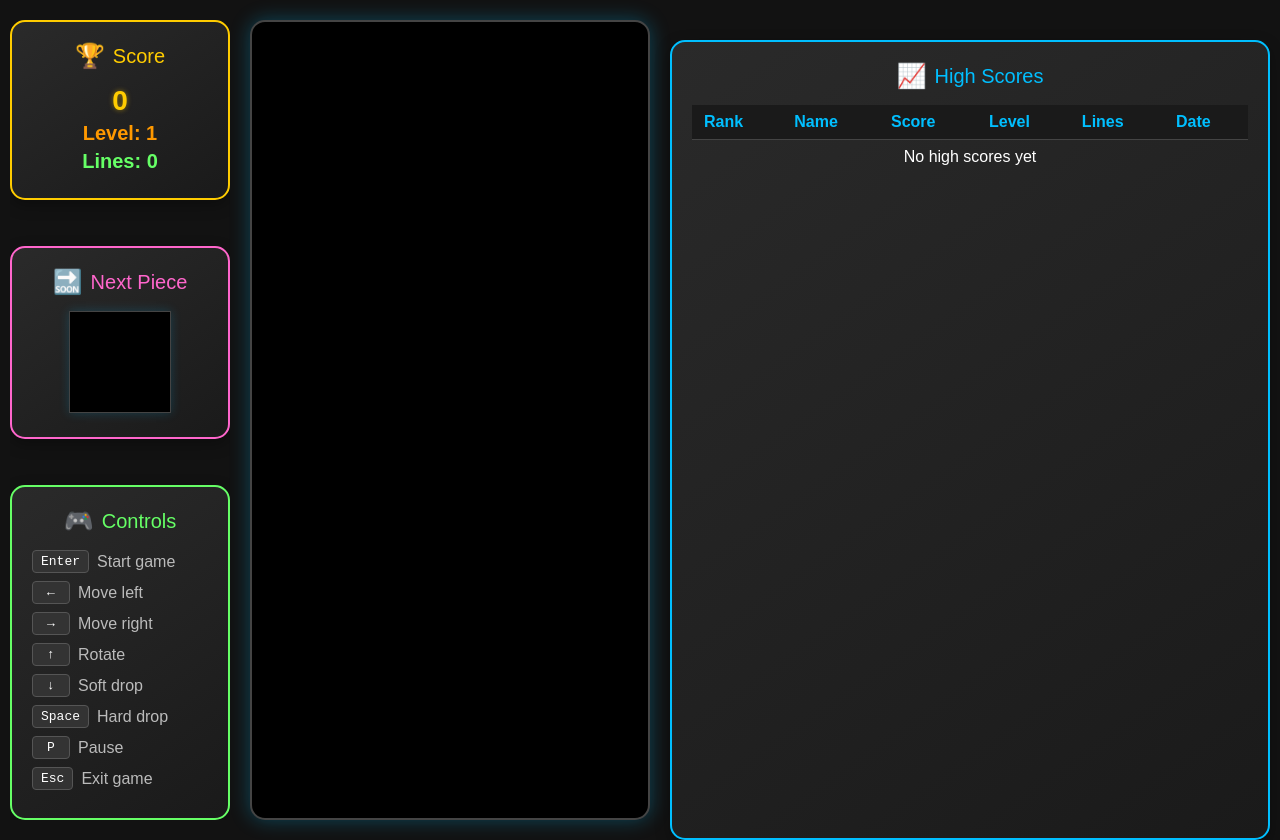
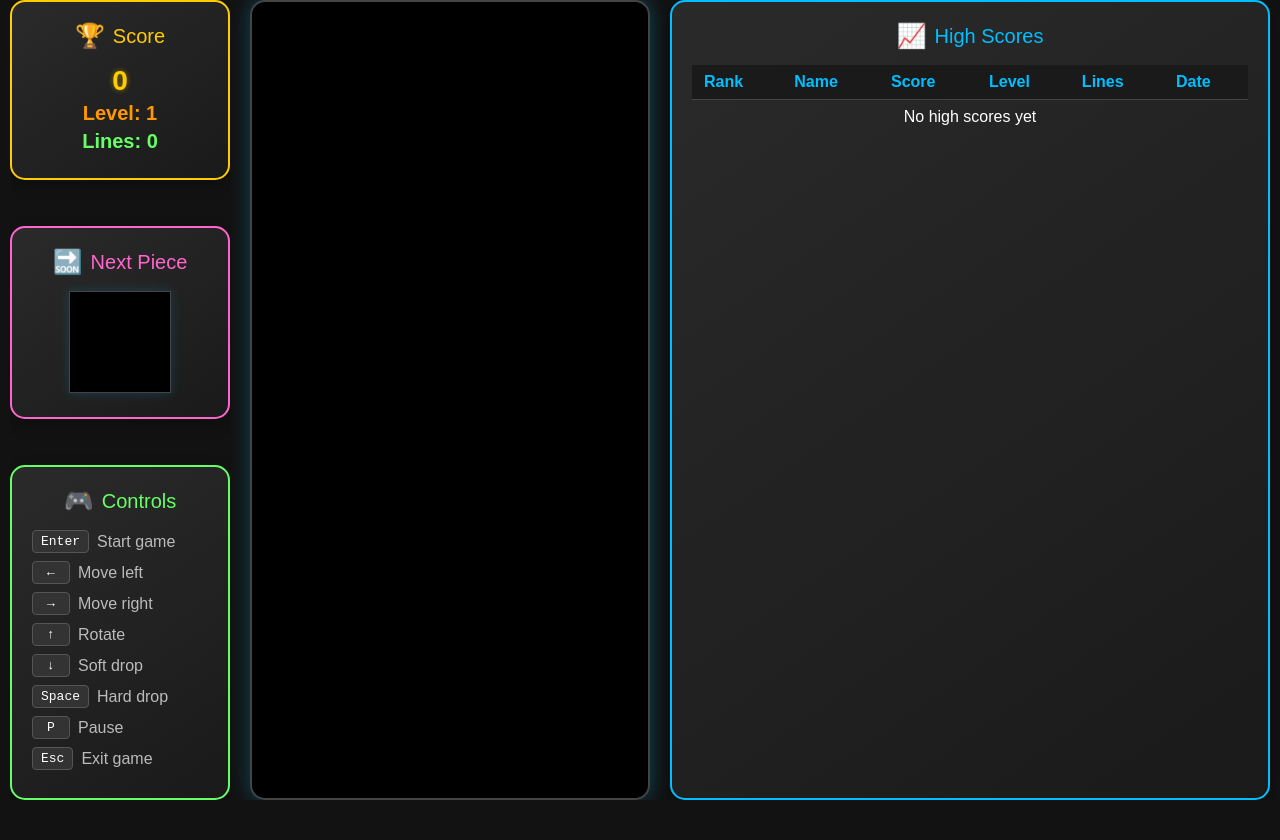
Before and after one commit to ketankshukla/tetris, a website: page index.html in a window 1280 px wide. After the commit the page ends 800 px from the top, so only its background shows below. Drawn offline with Linux system fonts and the light colour scheme.

Commit message:
panels height adjustment 2

```diff
--- a/index.html
+++ b/index.html
@@ -41,7 +41,6 @@
             height: 800px;
             box-sizing: border-box;
             overflow-y: hidden;
-            margin-top: 20px;
             padding: 0;
         }
 
@@ -52,7 +51,6 @@
 
         .high-scores-column {
             width: 600px;
-            margin-top: 20px;
         }
 
         .high-scores {
@@ -143,7 +141,6 @@
         }
 
         .high-scores {
-            margin-top: 20px;
             text-align: left;
             border-color: #00bfff;
         }
@@ -472,9 +469,7 @@
             </div>
 
             <!-- Game Board Column -->
-            <div style="margin-top: 20px;">
-                <canvas id="tetris-canvas" width="400" height="800"></canvas>
-            </div>
+            <canvas id="tetris-canvas" width="400" height="800"></canvas>
 
             <!-- High Scores Column -->
             <div class="high-scores-column">
```
